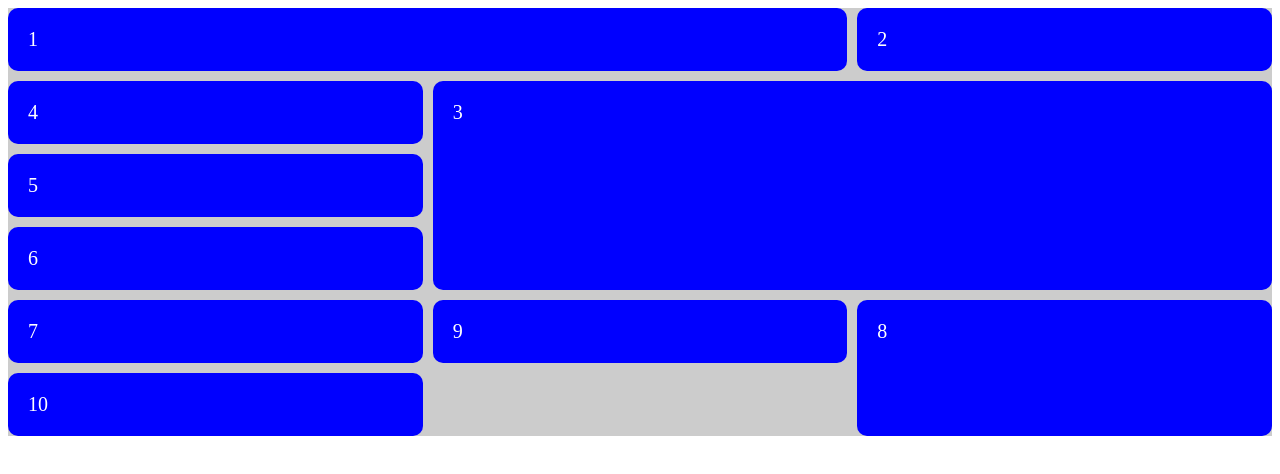
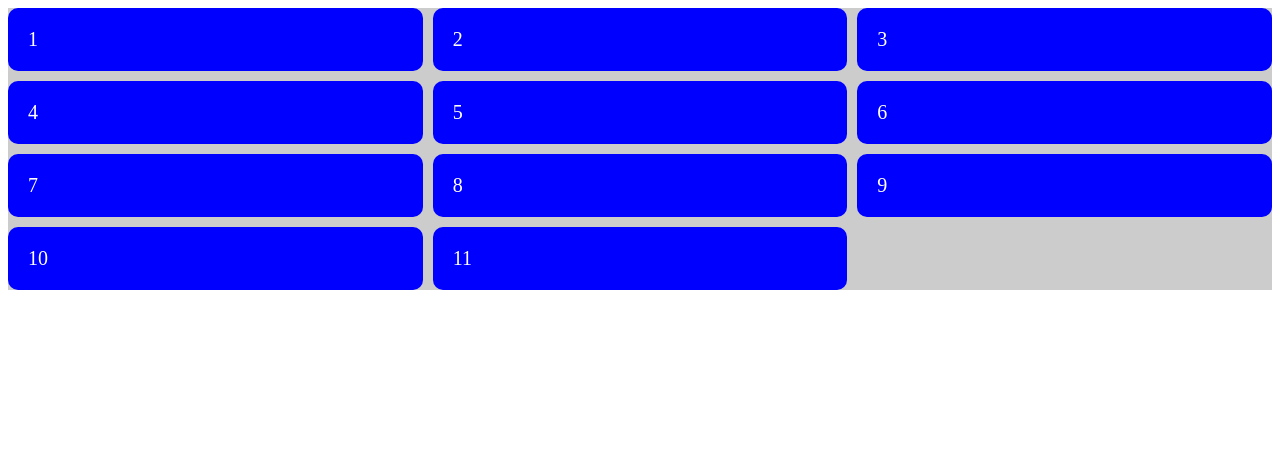
Before and after one commit to ThiagoAlb/exercicios, a plain HTML site: page grid/index.html in a window 1280 px wide. Drawn offline with Linux system fonts and the light colour scheme.

Commit message:
Criação do projeto Starbucks

```diff
--- a/grid/index.html
+++ b/grid/index.html
@@ -19,6 +19,7 @@
         <div class="item item8">8</div>
         <div class="item item9">9</div>
         <div class="item item10">10</div>
+        <div class="item item11">11</div>
 
     </div>
 </body>
--- a/grid/style.css
+++ b/grid/style.css
@@ -14,22 +14,8 @@
 }
 
 .item1 {
-    grid-column-start: 1;
-    grid-column-end: 3;
+    grid-row-start: ;
+    grid-row-end: ;
+    grid-column-start: ;
+    grid-column-end: ;
 }
-
-.item3 {
-    grid-column-start: 2;
-    grid-column-end: 4;
-
-    grid-row-start: 2;
-    grid-row-end: 5;
-}
-
-.item8 {
-    grid-column-start: 3;
-    grid-column-end: 4;
-
-    grid-row-start: 5;
-    grid-row-end: 7;
-}
```
